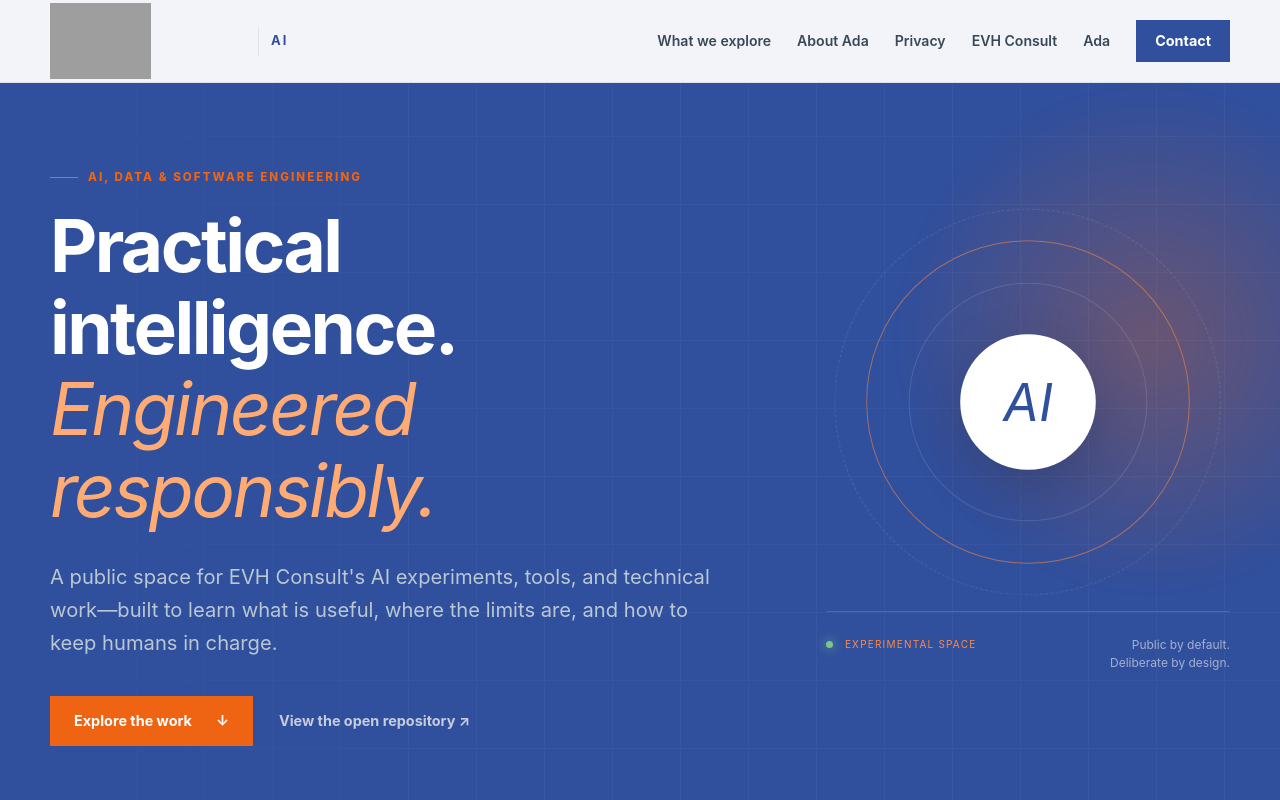
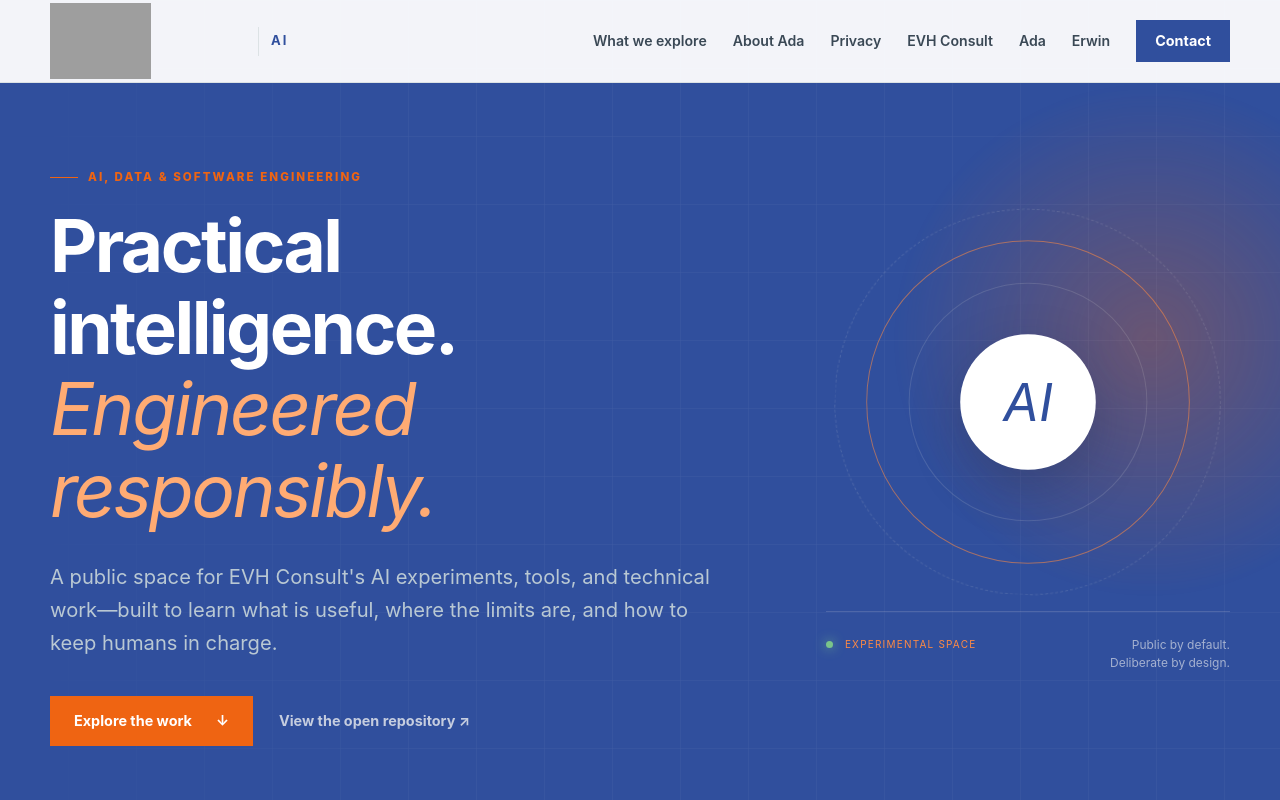
Before and after one commit to EVH-Consult/ai.evhconsult.eu, a Next.js app in the folder src/web/: page / in a window 1280 px wide. Shown: the top 800 px of the page. Built offline with nearby package versions, Linux system fonts and the light colour scheme; grey boxes are pictures that could not be loaded.

Commit message:
EVHC-45: add Erwin to AI/R&D navigation

```diff
--- a/src/web/app/site-navigation.tsx
+++ b/src/web/app/site-navigation.tsx
@@ -52,6 +52,7 @@ export default function SiteNavigation() {
         <a href="#privacy" onClick={() => setOpen(false)}>Privacy</a>
         <a href="https://evhconsult.eu" onClick={() => setOpen(false)}>EVH Consult</a>
         <a href="https://ada.evhconsult.eu" onClick={() => setOpen(false)}>Ada</a>
+        <a href="https://erwin.evhconsult.eu" onClick={() => setOpen(false)}>Erwin</a>
         <a className="button button-small" href="mailto:ai@evhconsult.eu" onClick={() => setOpen(false)}>Contact</a>
       </nav>
     </>
```
